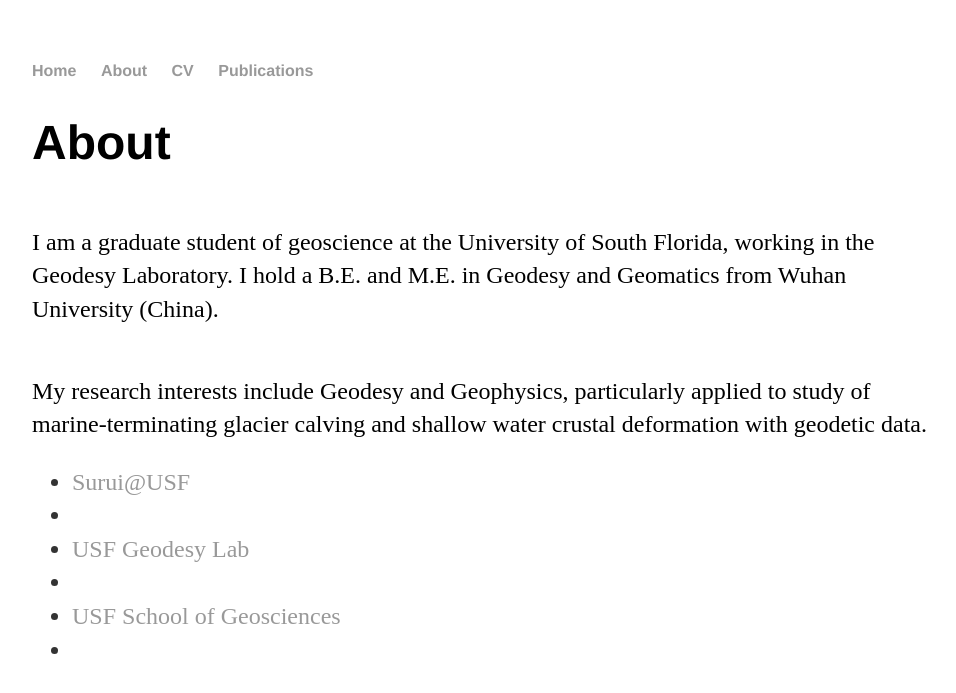
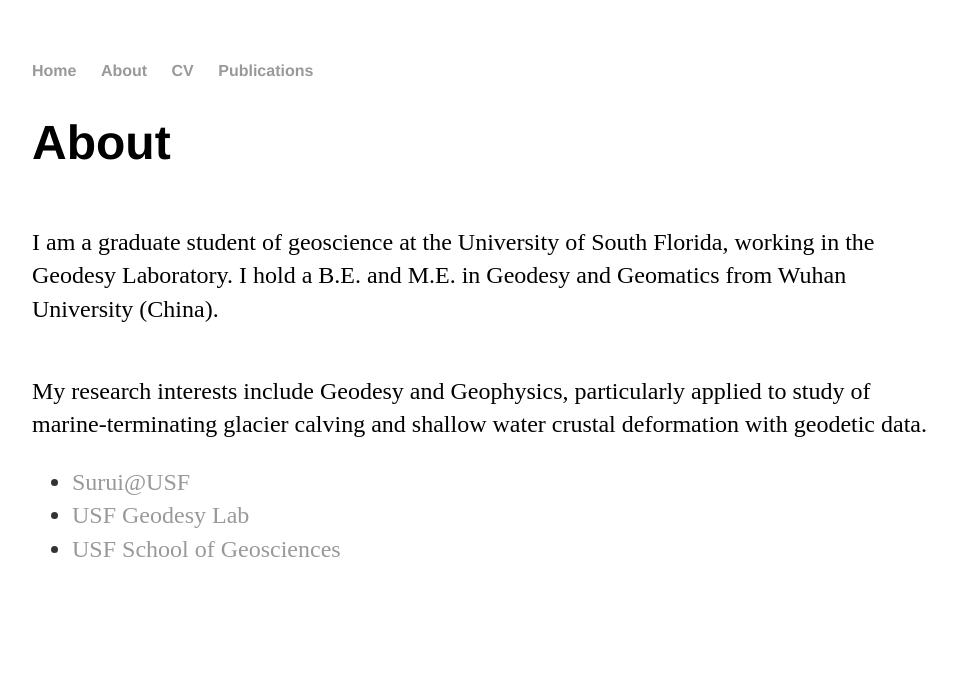
Before and after one commit to suruixie/suruixie.github.io, a Jekyll site: the page built from about/index.html, in a window 1280 px wide. Shown: the top 693 px of the page, without its empty margins (160-1116 px from the left). Built offline with Jekyll 4.4.1, drawn with Linux system fonts in a browser that asks for light colours.

```diff
--- a/about/index.html
+++ b/about/index.html
@@ -11,7 +11,7 @@ title: About Surui Xie
 	<ul class="contacts">
 
 		<li><a href="http://hennarot.forest.usf.edu/main/depts/geosci/students/suruixie/">Surui@USF</a></li><li>
-		<li><a href="http://labs.cas.usf.edu/geodesy/">USF Geodesy Lab</a></li><li>
-		<li><a href="http://hennarot.forest.usf.edu/main/depts/geosci/">USF School of Geosciences</a></li><li>
+		<a href="http://labs.cas.usf.edu/geodesy/">USF Geodesy Lab</a></li><li>
+		<a href="http://hennarot.forest.usf.edu/main/depts/geosci/">USF School of Geosciences</a></li>
 	</ul>
 </div>
```
